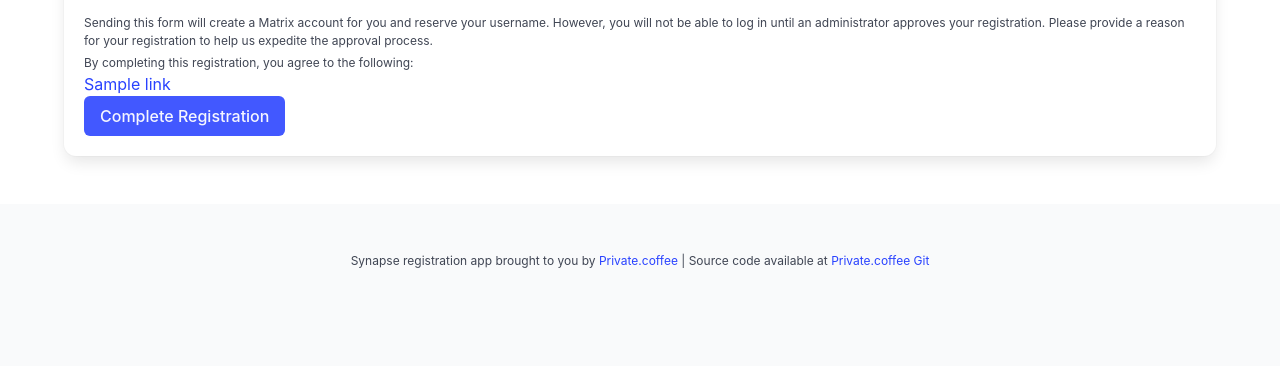
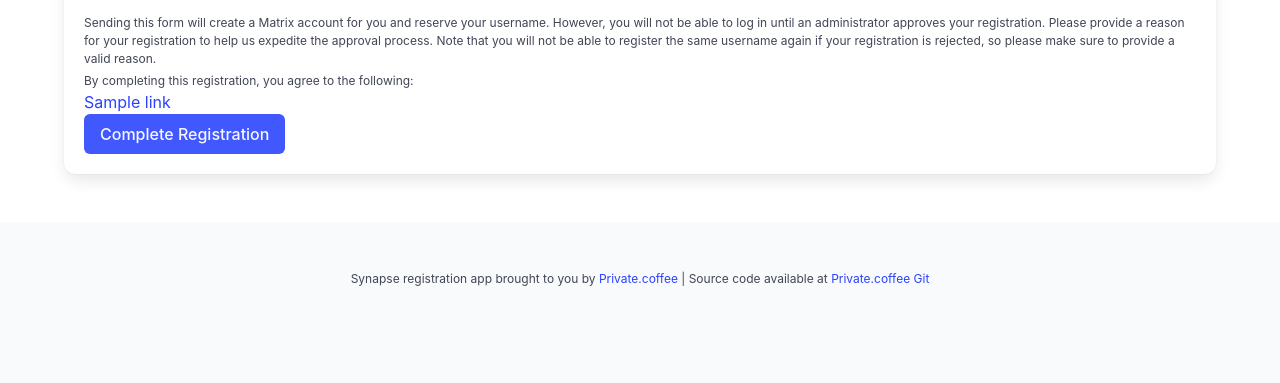
Before and after one commit to PrivateCoffee/synapse-registration, a Django app: template src/synapse_registration/registration/templates/registration/complete_registration.html in a window 1280 px wide. Shown: the part 360-743 px from the top of the page. Run offline with Django 3.2, Linux system fonts and the light colour scheme; the template is opened without the code that fills it: most values are stand-ins (such as "Sample title", 1, 10 or a date in 2020); form fields are guessed from the names that the template uses; some libraries are stand-ins or nearby versions.

Commit message:
feat: Clarifies registration username policy
Adds a note explaining that rejected registrations will
prevent the reuse of the same username, highlighting
the importance of providing a valid registration reason.

```diff
--- a/src/synapse_registration/registration/templates/registration/complete_registration.html
+++ b/src/synapse_registration/registration/templates/registration/complete_registration.html
@@ -22,7 +22,7 @@
             <p class="help is-danger">{{ form.registration_reason.errors }}</p>
         </div>
         <p class="help">
-            Sending this form will create a Matrix account for you and reserve your username. However, you will not be able to log in until an administrator approves your registration. Please provide a reason for your registration to help us expedite the approval process.
+            Sending this form will create a Matrix account for you and reserve your username. However, you will not be able to log in until an administrator approves your registration. Please provide a reason for your registration to help us expedite the approval process. Note that you will not be able to register the same username again if your registration is rejected, so please make sure to provide a valid reason.
         </p>
         {% if legal_links %}
             <p class="help">
```
